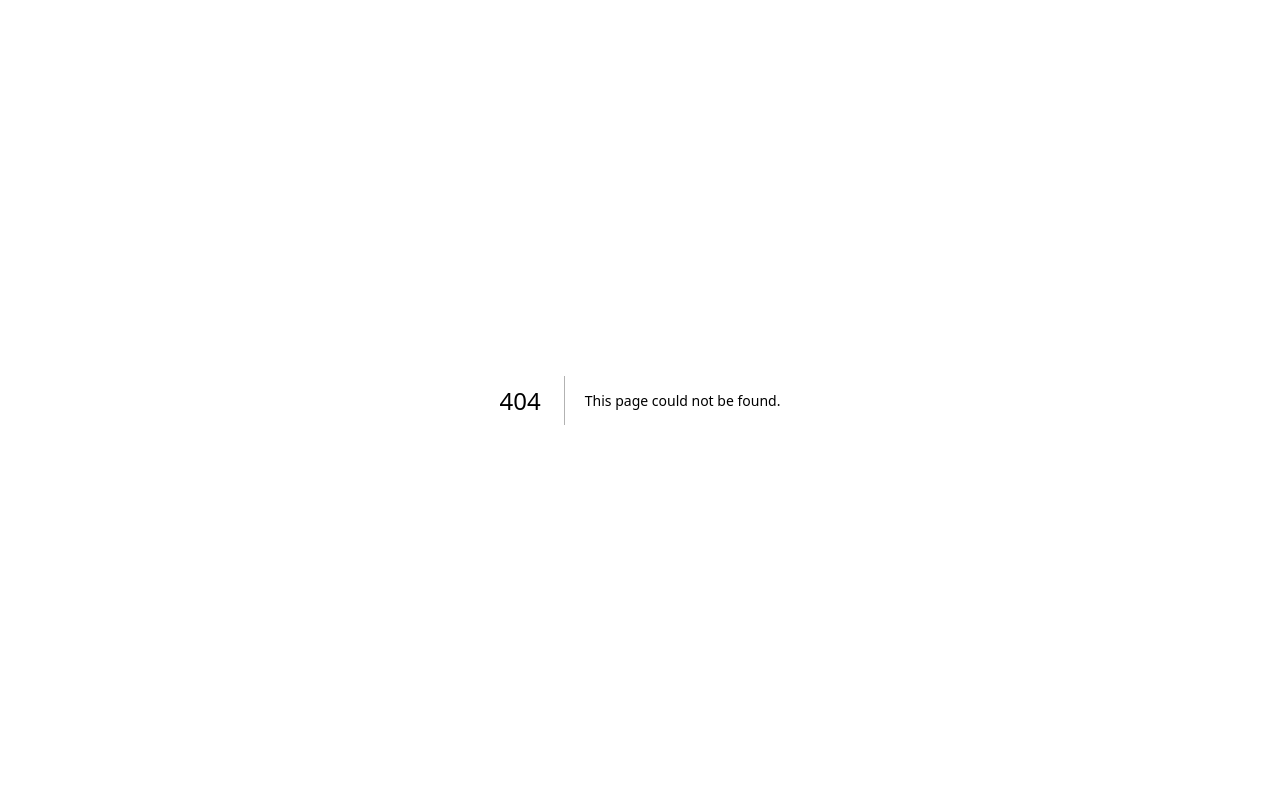
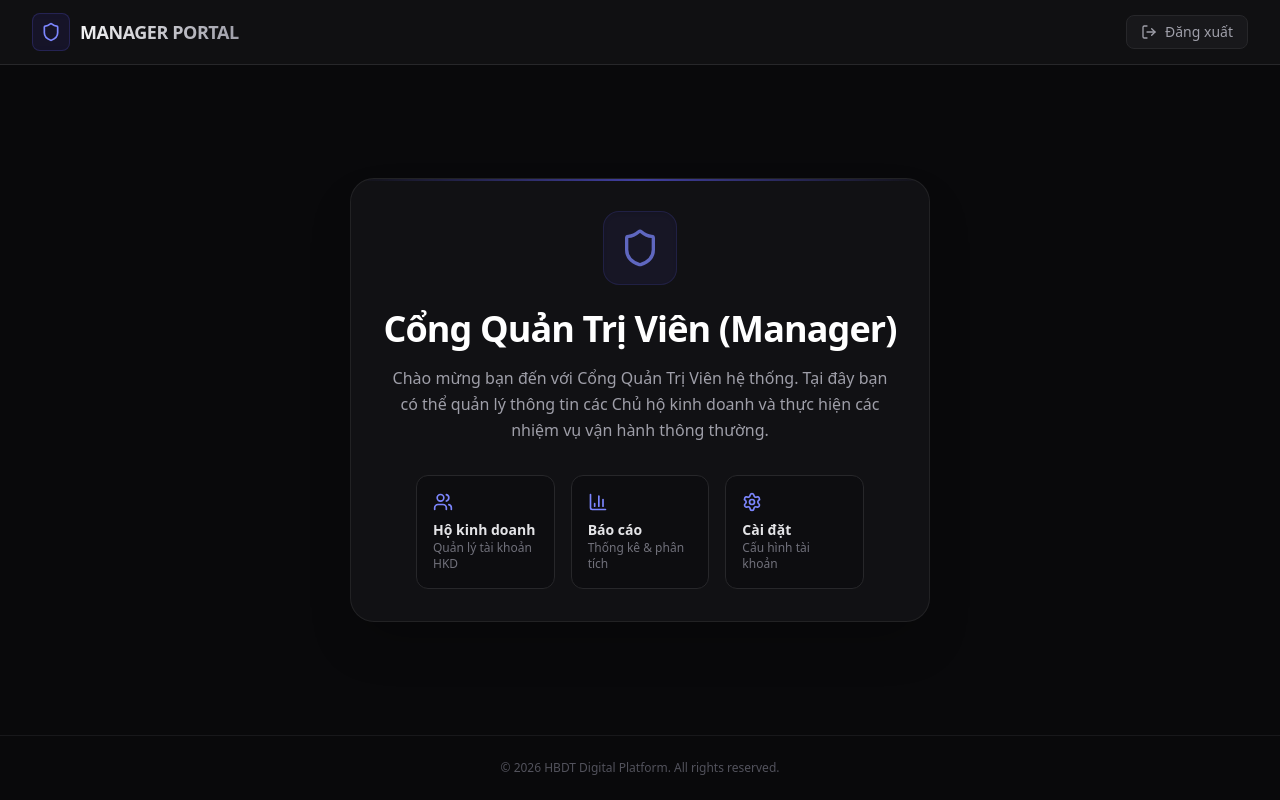
Before and after one commit to Sleepy2608/Platform-to-support-digital-transformation-for-household-businesses, a Next.js app in the folder Code/Client/src/frontend/: page /manager in a window 1280 px wide. Before the commit this address had no page. Built offline with nearby package versions, Linux system fonts and the light colour scheme.

Commit message:
[FEAT] Add admin and manager RBAC pages

```diff
--- a/Code/Client/src/frontend/app/admin/accounts/page.tsx
+++ b/Code/Client/src/frontend/app/admin/accounts/page.tsx
@@ -7,7 +7,7 @@ import {
 } from 'lucide-react';
 import { motion, AnimatePresence } from 'framer-motion';
 import { getAuthItem } from '../../lib/apiClient';
-import { isHeadAdmin, type AppRole } from '../../lib/roles';
+import { isAdmin, type AppRole } from '../../lib/roles';
 
 interface AdminAccount {
   id: number;
@@ -82,7 +82,7 @@ export default function AdminAccountsPage() {
       const rolesStr = getAuthItem('roles');
       if (rolesStr) {
         const roles = JSON.parse(rolesStr) as AppRole[];
-        setIsRootAdmin(isHeadAdmin(roles));
+        setIsRootAdmin(isAdmin(roles));
       }
     } catch (e) {
       console.error(e);
--- a/Code/Client/src/frontend/app/admin/layout.tsx
+++ b/Code/Client/src/frontend/app/admin/layout.tsx
@@ -7,7 +7,7 @@ import { LayoutDashboard, Users, LogOut, Store, Menu, X, Database, BadgeDollarSi
 import { motion, AnimatePresence } from 'framer-motion';
 
 import { clearAuth, getAccessToken, getAuthItem } from '../lib/apiClient';
-import { isAnyAdmin, isHeadAdmin, type AppRole } from '../lib/roles';
+import { isAdmin, type AppRole } from '../lib/roles';
 
 export default function AdminLayout({
   children,
@@ -40,8 +40,8 @@ export default function AdminLayout({
     try {
       const parsedRoles: AppRole[] = JSON.parse(rolesStr);
 
-      // Route Guard: chỉ HEAD_ADMIN hoặc ADMIN được vào /admin
-      if (!isAnyAdmin(parsedRoles)) {
+      // Route Guard: chỉ ADMIN được vào /admin
+      if (!isAdmin(parsedRoles)) {
         router.push('/admin/login');
         return;
       }
@@ -76,30 +76,22 @@ export default function AdminLayout({
     );
   }
 
-  const headAdmin = isHeadAdmin(roles);
+  const headAdmin = isAdmin(roles);
 
   /**
-   * Menu Guard: HEAD_ADMIN thấy thêm Seek Data, tạo/xóa Admin
-   * ADMIN chỉ thấy Tổng quan, Tài khoản Admin (xem), Gói thuê bao
+   * Menu Guard: ADMIN (toàn quyền)
    */
   const navItems = [
     { name: 'Tổng quan', href: '/admin', icon: LayoutDashboard },
     { name: 'Tài khoản Admin', href: '/admin/accounts', icon: Users },
     { name: 'Gói thuê bao', href: '/admin/subscription-plans', icon: BadgeDollarSign },
-    // Chỉ HEAD_ADMIN mới thấy Seek Data
-    ...(headAdmin
-      ? [{ name: 'Seek Data', href: '/admin/seed', icon: Database }]
-      : []),
+    { name: 'Seek Data', href: '/admin/seed', icon: Database },
   ];
 
   // Badge hiển thị role trong sidebar
-  const roleBadge = headAdmin ? (
+  const roleBadge = (
     <span className="inline-flex items-center gap-1 text-[10px] text-amber-300 bg-amber-500/10 border border-amber-500/30 px-2 py-0.5 rounded-full font-bold mt-1">
-      <ShieldCheck className="w-3 h-3" /> HEAD ADMIN
-    </span>
-  ) : (
-    <span className="inline-flex items-center gap-1 text-[10px] text-zinc-400 bg-zinc-700/40 border border-zinc-700 px-2 py-0.5 rounded-full font-semibold mt-1">
-      ADMIN
+      <ShieldCheck className="w-3 h-3" /> ADMIN
     </span>
   );
 
--- a/Code/Client/src/frontend/app/admin/login/page.tsx
+++ b/Code/Client/src/frontend/app/admin/login/page.tsx
@@ -54,12 +54,11 @@ export default function AdminLoginPage() {
 
         const rolesArr: AppRole[] = Array.isArray(roles) ? roles as AppRole[] : [];
 
-        // Chỉ cho phép HEAD_ADMIN hoặc ADMIN đăng nhập tại đây
-        const isAdminPortalUser =
-          rolesArr.includes('HEAD_ADMIN') || rolesArr.includes('ADMIN');
+        // Chỉ cho phép ADMIN đăng nhập tại đây (cổng admin riêng)
+        const isAdminPortalUser = rolesArr.includes('ADMIN');
 
         if (!isAdminPortalUser) {
-          setError('Tài khoản này không phải quản trị viên. Vui lòng sử dụng đúng cổng đăng nhập.');
+          setError('Tài khoản này không phải quản trị viên hệ thống cấp cao. Vui lòng sử dụng đúng cổng đăng nhập.');
           setLoading(false);
           return;
         }
--- a/Code/Client/src/frontend/app/admin/page.tsx
+++ b/Code/Client/src/frontend/app/admin/page.tsx
@@ -5,7 +5,7 @@ import Link from 'next/link';
 import { Users, Shield, Cpu, Clock, ArrowRight, Database, ShieldCheck } from 'lucide-react';
 import ScrollReveal from '../components/ScrollReveal';
 import { getAuthItem } from '../lib/apiClient';
-import { isHeadAdmin, type AppRole } from '../lib/roles';
+import { isAdmin, type AppRole } from '../lib/roles';
 
 export default function AdminDashboard() {
   const [adminCount, setAdminCount] = useState<number | null>(null);
@@ -47,7 +47,7 @@ export default function AdminDashboard() {
     fetchAdmins();
   }, []);
 
-  const headAdmin = isHeadAdmin(userRoles);
+  const headAdmin = isAdmin(userRoles);
 
   const stats = [
     {
@@ -80,15 +80,9 @@ export default function AdminDashboard() {
         <div className="flex items-center gap-3">
           <h1 className="text-3xl font-extrabold tracking-tight">Tổng quan Hệ thống</h1>
           {/* Menu Guard indicator – hiển thị role badge */}
-          {headAdmin ? (
             <span className="inline-flex items-center gap-1.5 text-xs font-bold text-amber-300 bg-amber-500/10 border border-amber-500/30 px-3 py-1 rounded-full">
-              <ShieldCheck className="w-3.5 h-3.5" /> HEAD ADMIN
+              <ShieldCheck className="w-3.5 h-3.5" /> ADMIN
             </span>
-          ) : (
-            <span className="inline-flex items-center gap-1.5 text-xs font-semibold text-zinc-400 bg-zinc-800 border border-zinc-700 px-3 py-1 rounded-full">
-              ADMIN
-            </span>
-          )}
         </div>
         <p className="text-zinc-400 text-sm mt-1">
           Bảng điều khiển quản trị trung tâm của HKD.DIGITAL
--- /dev/null
+++ b/Code/Client/src/frontend/app/manager/page.tsx
@@ -0,0 +1,85 @@
+'use client';
+
+import React from 'react';
+import { useRouter } from 'next/navigation';
+import { clearAuth } from '../lib/apiClient';
+import { Shield, LogOut, Settings, Users, BarChart3 } from 'lucide-react';
+
+export default function ManagerDashboard() {
+  const router = useRouter();
+
+  const handleLogout = () => {
+    clearAuth();
+    router.push('/login');
+  };
+
+  return (
+    <div className="min-h-screen bg-zinc-950 text-zinc-100 font-sans flex flex-col">
+      {/* Header */}
+      <header className="border-b border-zinc-800 bg-zinc-900/50 backdrop-blur-md sticky top-0 z-50">
+        <div className="max-w-7xl mx-auto px-4 sm:px-6 lg:px-8 h-16 flex items-center justify-between">
+          <div className="flex items-center gap-2.5">
+            <div className="p-2 bg-indigo-600/10 rounded-lg border border-indigo-500/20 text-indigo-400">
+              <Shield className="w-5 h-5" />
+            </div>
+            <div>
+              <span className="font-bold text-lg tracking-tight bg-gradient-to-r from-zinc-100 to-zinc-400 bg-clip-text text-transparent">
+                MANAGER PORTAL
+              </span>
+            </div>
+          </div>
+
+          <button
+            onClick={handleLogout}
+            className="flex items-center gap-2 px-3.5 py-1.5 rounded-lg border border-zinc-800 bg-zinc-900 hover:bg-zinc-800 text-zinc-400 hover:text-white transition-all text-sm font-medium"
+          >
+            <LogOut className="w-4 h-4" />
+            Đăng xuất
+          </button>
+        </div>
+      </header>
+
+      {/* Main Content */}
+      <main className="flex-1 max-w-7xl w-full mx-auto px-4 sm:px-6 lg:px-8 py-10 flex flex-col justify-center items-center text-center">
+        <div className="max-w-2xl bg-zinc-900/60 border border-zinc-800/80 rounded-3xl p-8 backdrop-blur-xl shadow-2xl relative overflow-hidden">
+          <div className="absolute top-0 left-0 right-0 h-[2px] bg-gradient-to-r from-transparent via-indigo-500 to-transparent opacity-60" />
+
+          <div className="inline-flex p-4 bg-indigo-500/10 rounded-2xl border border-indigo-500/20 text-indigo-400 mb-6 shadow-inner animate-pulse">
+            <Shield className="w-10 h-10" />
+          </div>
+
+          <h1 className="text-3xl font-extrabold tracking-tight text-white sm:text-4xl mb-4">
+            Cổng Quản Trị Viên (Manager)
+          </h1>
+
+          <p className="text-zinc-400 text-base max-w-lg mx-auto mb-8 leading-relaxed">
+            Chào mừng bạn đến với Cổng Quản Trị Viên hệ thống. Tại đây bạn có thể quản lý thông tin các Chủ hộ kinh doanh và thực hiện các nhiệm vụ vận hành thông thường.
+          </p>
+
+          <div className="grid grid-cols-1 sm:grid-cols-3 gap-4 text-left max-w-md mx-auto">
+            <div className="p-4 rounded-xl border border-zinc-800 bg-zinc-950/40 hover:border-zinc-700 transition-colors">
+              <Users className="w-5 h-5 text-indigo-400 mb-2" />
+              <div className="font-semibold text-sm text-zinc-200">Hộ kinh doanh</div>
+              <div className="text-xs text-zinc-500">Quản lý tài khoản HKD</div>
+            </div>
+            <div className="p-4 rounded-xl border border-zinc-800 bg-zinc-950/40 hover:border-zinc-700 transition-colors">
+              <BarChart3 className="w-5 h-5 text-indigo-400 mb-2" />
+              <div className="font-semibold text-sm text-zinc-200">Báo cáo</div>
+              <div className="text-xs text-zinc-500">Thống kê & phân tích</div>
+            </div>
+            <div className="p-4 rounded-xl border border-zinc-800 bg-zinc-950/40 hover:border-zinc-700 transition-colors">
+              <Settings className="w-5 h-5 text-indigo-400 mb-2" />
+              <div className="font-semibold text-sm text-zinc-200">Cài đặt</div>
+              <div className="text-xs text-zinc-500">Cấu hình tài khoản</div>
+            </div>
+          </div>
+        </div>
+      </main>
+
+      {/* Footer */}
+      <footer className="border-t border-zinc-900 py-6 text-center text-xs text-zinc-600">
+        &copy; {new Date().getFullYear()} HBDT Digital Platform. All rights reserved.
+      </footer>
+    </div>
+  );
+}
```
